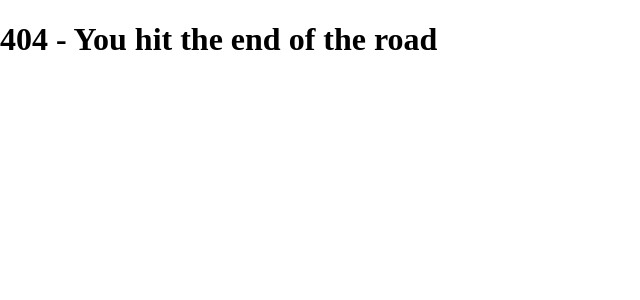
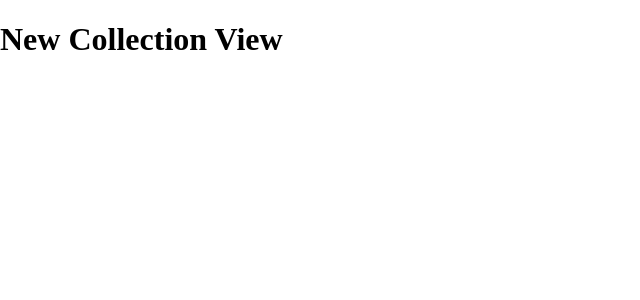
Before and after one commit to YoussefEgla/Pantones, a React (Create React App) app: page /collection/new in a window 1280 px wide. Before the commit this address had no page. Shown: the top 300 px of the page, without its empty margins (0-640 px from the left). Built offline with nearby package versions, Linux system fonts and the light colour scheme.

Commit message:
new collection route and view

```diff
--- a/src/App.tsx
+++ b/src/App.tsx
@@ -3,11 +3,7 @@ import { Switch } from "react-router-dom";
 import Routes from "./Routes";
 
 function App() {
-  return (
-    <Switch>
-      <Routes />
-    </Switch>
-  );
+  return <Routes />;
 }
 
 export default App;
--- a/src/Routes.tsx
+++ b/src/Routes.tsx
@@ -1,9 +1,10 @@
-import React, { Fragment } from "react";
-import { Route } from "react-router-dom";
+import React from "react";
+import { Route, Switch } from "react-router-dom";
 
 // views
 import Collections from "./views/Collections";
 import Pantones from "./views/Pantones";
+import NewCollection from "./views/NewCollection";
 import NotFound from "./views/NotFound-404";
 
 // utils and functions
@@ -13,12 +14,13 @@ import { collectionWithShades } from "./utils/shades";
 
 export default function Routes() {
   return (
-    <Fragment>
+    <Switch>
       <Route
         exact
         path="/"
         render={() => <Collections collections={collections} />}
       />
+      <Route exact path="/collection/new" render={() => <NewCollection />} />
       <Route
         exact
         path="/collection/:id"
@@ -36,13 +38,14 @@ export default function Routes() {
         path="/collection/:id/:pantone"
         render={(props) => {
           let collection = findCollection(props.match.params.id);
-          if (collection) {
-            return <Pantones {...collectionWithShades(collection)} />;
-          } else {
-            return <NotFound />;
-          }
+          return collection ? (
+            <Pantones {...collectionWithShades(collection)} />
+          ) : (
+            <NotFound />
+          );
         }}
       />
-    </Fragment>
+      <Route render={() => <NotFound />} />
+    </Switch>
   );
 }
--- a/src/views/Collections.tsx
+++ b/src/views/Collections.tsx
@@ -1,5 +1,6 @@
 import React from "react";
-import { makeStyles, Typography } from "@material-ui/core";
+import { Link } from "react-router-dom";
+import { makeStyles, Typography, Button } from "@material-ui/core";
 import MiniCollection from "../components/MiniCollection";
 
 const useStyles = makeStyles({
@@ -41,6 +42,11 @@ export default function CollectionsList(props: CollectionsList) {
           <Typography variant="h5" component="p">
             Pantones
           </Typography>
+          <Link to="/collection/new">
+            <Button variant="contained" color="primary">
+              Create Collection
+            </Button>
+          </Link>
         </div>
       </header>
       <main className={classes.main}>{list}</main>
--- /dev/null
+++ b/src/views/NewCollection.tsx
@@ -0,0 +1,13 @@
+import React from "react";
+import { makeStyles } from "@material-ui/core";
+
+const useStyles = makeStyles({});
+
+export default function NewCollection() {
+  const classes = useStyles();
+  return (
+    <div>
+      <h1>New Collection View</h1>
+    </div>
+  );
+}
```
